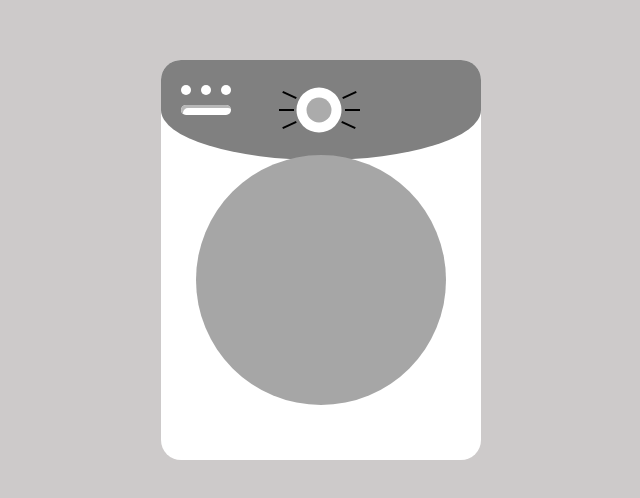
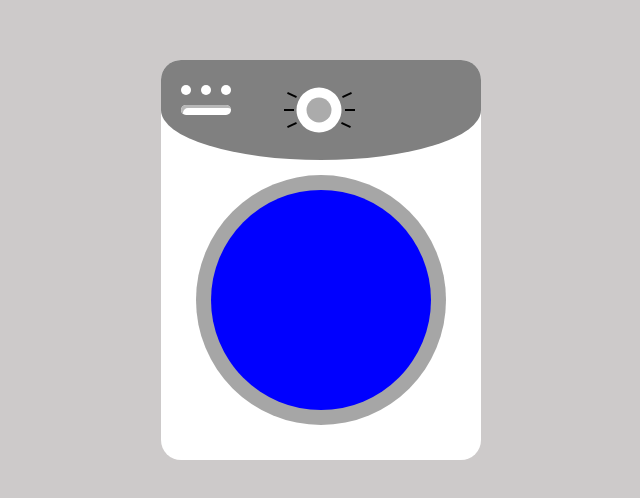
Before and after one commit to Liam-a-34/Washing-Machine, a plain HTML site: page index.html in a window 1280 px wide. Shown: the part 140-638 px from the top of the page, without its empty margins (319-959 px from the left). Drawn offline with Linux system fonts and the light colour scheme.

Commit message:
Random push

```diff
--- a/style.css
+++ b/style.css
@@ -109,7 +109,7 @@
 }
 
 .dial-select{
-    width: 15px;
+    width: 10px;
     height: 2px;
     background-color: black;
 }
@@ -117,41 +117,41 @@
 #dial-select-1{
     position: absolute;
     top: 35%;
-    left: 15px;
+    left: 20px;
     transform: translateY(-50%) rotate(25deg);
 }
 
 #dial-select-2{
     position: absolute;
     top: 50%;
-    left: 12px;
+    left: 17px;
     transform: translateY(-50%);
 }
 
 #dial-select-3{
     position: absolute;
     top: 65%;
-    left: 15px;
+    left: 20px;
     transform: translateY(-50%) rotate(-25deg);
 }
 
 #dial-select-4{
     position: absolute;
-    right: 15px;
+    right: 20px;
     top: 35%;
     transform: translateY(-50%) rotate(-25deg);
 }
 
 #dial-select-5{
     position: absolute;
-    right: 12px;
+    right: 17px;
     top: 50%;
     transform: translateY(-50%);
 }
 
 #dial-select-6{
     position: absolute;
-    right: 15%;
+    right: 20%;
     top: 65%;
     transform: translateY(-50%) rotate(25deg);
 }
@@ -167,7 +167,17 @@
     border-radius: 100%;
     background-color: rgb(166, 166, 166);
     position: absolute;
-    top: 55%;
+    top: 60%;
     left: 50%;
     transform: translate(-50%, -50%);
+    display: flex;
+    justify-content: center;
+    align-items: center;
 }
+
+#door-window{
+    width: 220px;
+    height: 220px;
+    border-radius: 100%;
+    background-color: blue;
+}
```
